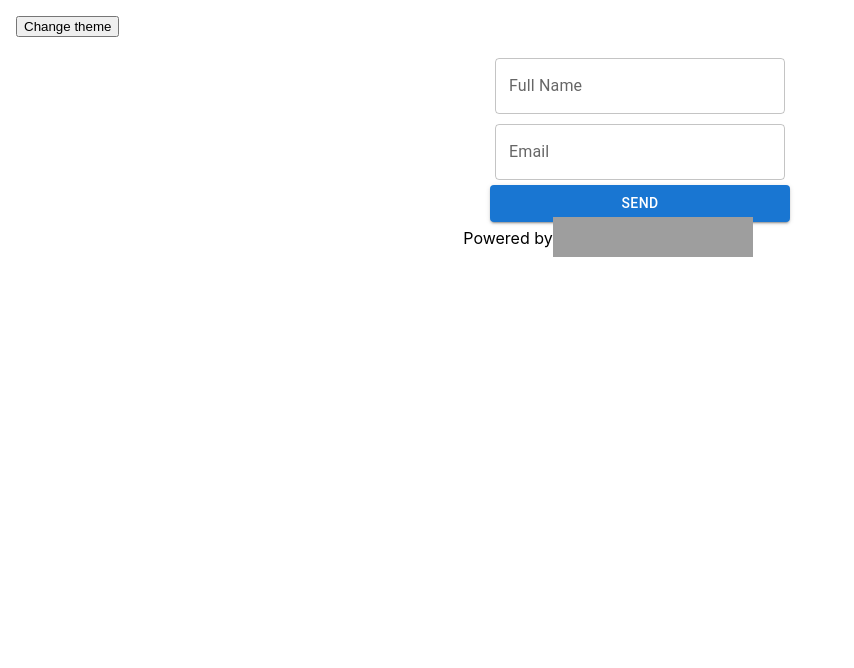
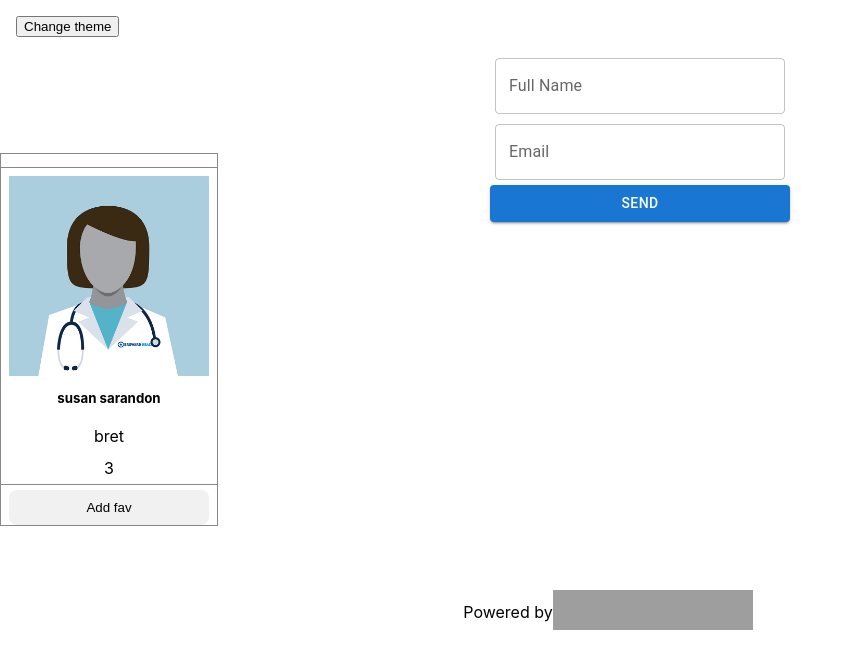
Before and after one commit to Javier-A-Paredes/Proyecto-Final-FrontendIII, a React (Create React App) app: page / in a window 1280 px wide. Shown: the top 668 px of the page, without its empty margins (0-854 px from the left). Built offline with nearby package versions, Linux system fonts and the light colour scheme; grey boxes are pictures that could not be loaded.

Commit message:
comienzo card

```diff
--- a/src/App.jsx
+++ b/src/App.jsx
@@ -1,13 +1,14 @@
-
 import Footer from "./Components/Footer";
 import Navbar from "./Components/Navbar";
 import Form from "./Components/Form";
+import Card from "./Components/Card";
 
 function App() {
   return (
       <div className="App">
           <Navbar/>
           <Form />
+          <Card />
           <Footer/>
       </div>
   );
--- a/src/Components/Card.jsx
+++ b/src/Components/Card.jsx
@@ -1,3 +1,4 @@
+import { Link } from 'react-router-dom';
 import React from "react";
 
 
@@ -6,12 +7,19 @@
   const addFav = ()=>{
     // Aqui iria la logica para agregar la Card en el localStorage
   }
-
+  name = "susan sarandon"
+  username = "bret"
+  id = 3
   return (
     <div className="card">
         {/* En cada card deberan mostrar en name - username y el id */}
-
         {/* No debes olvidar que la Card a su vez servira como Link hacia la pagina de detalle */}
+        <Link to={`/details/${id}`}>
+          <img src="./images/doctor.jpg" alt="doctor" />
+          <h5>{name}</h5>
+          <p>{username}</p>
+          <p>{id}</p>
+        </Link>
 
         {/* Ademas deberan integrar la logica para guardar cada Card en el localStorage */}
         <button onClick={addFav} className="favButton">Add fav</button>
@@ -20,3 +28,236 @@
 };
 
 export default Card;
+
+// const data = [
+//   {
+//       "id": 1,
+//       "name": "Leanne Graham",
+//       "username": "Bret",
+//       "email": "Sincere@april.biz",
+//       "address": {
+//           "street": "Kulas Light",
+//           "suite": "Apt. 556",
+//           "city": "Gwenborough",
+//           "zipcode": "92998-3874",
+//           "geo": {
+//               "lat": "-37.3159",
+//               "lng": "81.1496"
+//           }
+//       },
+//       "phone": "1-770-736-8031 x56442",
+//       "website": "hildegard.org",
+//       "company": {
+//           "name": "Romaguera-Crona",
+//           "catchPhrase": "Multi-layered client-server neural-net",
+//           "bs": "harness real-time e-markets"
+//       }
+//   },
+//   {
+//       "id": 2,
+//       "name": "Ervin Howell",
+//       "username": "Antonette",
+//       "email": "Shanna@melissa.tv",
+//       "address": {
+//           "street": "Victor Plains",
+//           "suite": "Suite 879",
+//           "city": "Wisokyburgh",
+//           "zipcode": "90566-7771",
+//           "geo": {
+//               "lat": "-43.9509",
+//               "lng": "-34.4618"
+//           }
+//       },
+//       "phone": "010-692-6593 x09125",
+//       "website": "anastasia.net",
+//       "company": {
+//           "name": "Deckow-Crist",
+//           "catchPhrase": "Proactive didactic contingency",
+//           "bs": "synergize scalable supply-chains"
+//       }
+//   },
+//   {
+//       "id": 3,
+//       "name": "Clementine Bauch",
+//       "username": "Samantha",
+//       "email": "Nathan@yesenia.net",
+//       "address": {
+//           "street": "Douglas Extension",
+//           "suite": "Suite 847",
+//           "city": "McKenziehaven",
+//           "zipcode": "59590-4157",
+//           "geo": {
+//               "lat": "-68.6102",
+//               "lng": "-47.0653"
+//           }
+//       },
+//       "phone": "1-463-123-4447",
+//       "website": "ramiro.info",
+//       "company": {
+//           "name": "Romaguera-Jacobson",
+//           "catchPhrase": "Face to face bifurcated interface",
+//           "bs": "e-enable strategic applications"
+//       }
+//   },
+//   {
+//       "id": 4,
+//       "name": "Patricia Lebsack",
+//       "username": "Karianne",
+//       "email": "Julianne.OConner@kory.org",
+//       "address": {
+//           "street": "Hoeger Mall",
+//           "suite": "Apt. 692",
+//           "city": "South Elvis",
+//           "zipcode": "53919-4257",
+//           "geo": {
+//               "lat": "29.4572",
+//               "lng": "-164.2990"
+//           }
+//       },
+//       "phone": "493-170-9623 x156",
+//       "website": "kale.biz",
+//       "company": {
+//           "name": "Robel-Corkery",
+//           "catchPhrase": "Multi-tiered zero tolerance productivity",
+//           "bs": "transition cutting-edge web services"
+//       }
+//   },
+//   {
+//       "id": 5,
+//       "name": "Chelsey Dietrich",
+//       "username": "Kamren",
+//       "email": "Lucio_Hettinger@annie.ca",
+//       "address": {
+//           "street": "Skiles Walks",
+//           "suite": "Suite 351",
+//           "city": "Roscoeview",
+//           "zipcode": "33263",
+//           "geo": {
+//               "lat": "-31.8129",
+//               "lng": "62.5342"
+//           }
+//       },
+//       "phone": "(254)954-1289",
+//       "website": "demarco.info",
+//       "company": {
+//           "name": "Keebler LLC",
+//           "catchPhrase": "User-centric fault-tolerant solution",
+//           "bs": "revolutionize end-to-end systems"
+//       }
+//   },
+//   {
+//       "id": 6,
+//       "name": "Mrs. Dennis Schulist",
+//       "username": "Leopoldo_Corkery",
+//       "email": "Karley_Dach@jasper.info",
+//       "address": {
+//           "street": "Norberto Crossing",
+//           "suite": "Apt. 950",
+//           "city": "South Christy",
+//           "zipcode": "23505-1337",
+//           "geo": {
+//               "lat": "-71.4197",
+//               "lng": "71.7478"
+//           }
+//       },
+//       "phone": "1-477-935-8478 x6430",
+//       "website": "ola.org",
+//       "company": {
+//           "name": "Considine-Lockman",
+//           "catchPhrase": "Synchronised bottom-line interface",
+//           "bs": "e-enable innovative applications"
+//       }
+//   },
+//   {
+//       "id": 7,
+//       "name": "Kurtis Weissnat",
+//       "username": "Elwyn.Skiles",
+//       "email": "Telly.Hoeger@billy.biz",
+//       "address": {
+//           "street": "Rex Trail",
+//           "suite": "Suite 280",
+//           "city": "Howemouth",
+//           "zipcode": "58804-1099",
+//           "geo": {
+//               "lat": "24.8918",
+//               "lng": "21.8984"
+//           }
+//       },
+//       "phone": "210.067.6132",
+//       "website": "elvis.io",
+//       "company": {
+//           "name": "Johns Group",
+//           "catchPhrase": "Configurable multimedia task-force",
+//           "bs": "generate enterprise e-tailers"
+//       }
+//   },
+//   {
+//       "id": 8,
+//       "name": "Nicholas Runolfsdottir V",
+//       "username": "Maxime_Nienow",
+//       "email": "Sherwood@rosamond.me",
+//       "address": {
+//           "street": "Ellsworth Summit",
+//           "suite": "Suite 729",
+//           "city": "Aliyaview",
+//           "zipcode": "45169",
+//           "geo": {
+//               "lat": "-14.3990",
+//               "lng": "-120.7677"
+//           }
+//       },
+//       "phone": "586.493.6943 x140",
+//       "website": "jacynthe.com",
+//       "company": {
+//           "name": "Abernathy Group",
+//           "catchPhrase": "Implemented secondary concept",
+//           "bs": "e-enable extensible e-tailers"
+//       }
+//   },
+//   {
+//       "id": 9,
+//       "name": "Glenna Reichert",
+//       "username": "Delphine",
+//       "email": "Chaim_McDermott@dana.io",
+//       "address": {
+//           "street": "Dayna Park",
+//           "suite": "Suite 449",
+//           "city": "Bartholomebury",
+//           "zipcode": "76495-3109",
+//           "geo": {
+//               "lat": "24.6463",
+//               "lng": "-168.8889"
+//           }
+//       },
+//       "phone": "(775)976-6794 x41206",
+//       "website": "conrad.com",
+//       "company": {
+//           "name": "Yost and Sons",
+//           "catchPhrase": "Switchable contextually-based project",
+//           "bs": "aggregate real-time technologies"
+//       }
+//   },
+//   {
+//       "id": 10,
+//       "name": "Clementina DuBuque",
+//       "username": "Moriah.Stanton",
+//       "email": "Rey.Padberg@karina.biz",
+//       "address": {
+//           "street": "Kattie Turnpike",
+//           "suite": "Suite 198",
+//           "city": "Lebsackbury",
+//           "zipcode": "31428-2261",
+//           "geo": {
+//               "lat": "-38.2386",
+//               "lng": "57.2232"
+//           }
+//       },
+//       "phone": "024-648-3804",
+//       "website": "ambrose.net",
+//       "company": {
+//           "name": "Hoeger LLC",
+//           "catchPhrase": "Centralized empowering task-force",
+//           "bs": "target end-to-end models"
+//       }
+//   }
+// ]
--- a/src/index.css
+++ b/src/index.css
@@ -24,6 +24,21 @@
   background-color: rgba(43, 43, 43, 0.233);
 }
 .favButton:active{
+  background-color: rgba(0, 0, 0, 0.452);
+}
+.formButton{
+  background-color: rgba(136, 136, 136, 0.116);
+  padding: 10px;
+  border: none;
+  width: 100%;
+  cursor: pointer;
+  border-radius: 8px;
+}
+
+.formButton:hover{
+  background-color: rgba(43, 43, 43, 0.233);
+}
+.formButton:active{
   background-color: rgba(0, 0, 0, 0.452);
 }
 
@@ -88,6 +103,19 @@
   border: 0.5px solid rgb(136, 136, 136);
 }
 
+.card a{
+  display: flex;
+  justify-content: space-around;
+  flex-direction: column;
+  align-items: center;
+  width: 200px;
+  padding: 0.5rem 0.5rem 0 0.5rem;
+  border: 0.5px solid rgb(136, 136, 136);
+  line-height: 0px;
+}
+.card img {
+  width: 200px;
+}
 .card:hover{
   border: 0.5px solid rgb(206, 217, 142);
 }
--- a/src/index.jsx
+++ b/src/index.jsx
@@ -2,11 +2,14 @@
 import ReactDOM from 'react-dom/client';
 import './index.css';
 import App from './App';
+import { BrowserRouter } from 'react-router-dom';
 
 
 const root = ReactDOM.createRoot(document.getElementById('root'));
 root.render(
   <React.StrictMode>
+    <BrowserRouter>
       <App/>
+    </BrowserRouter>
   </React.StrictMode>
 );
```
